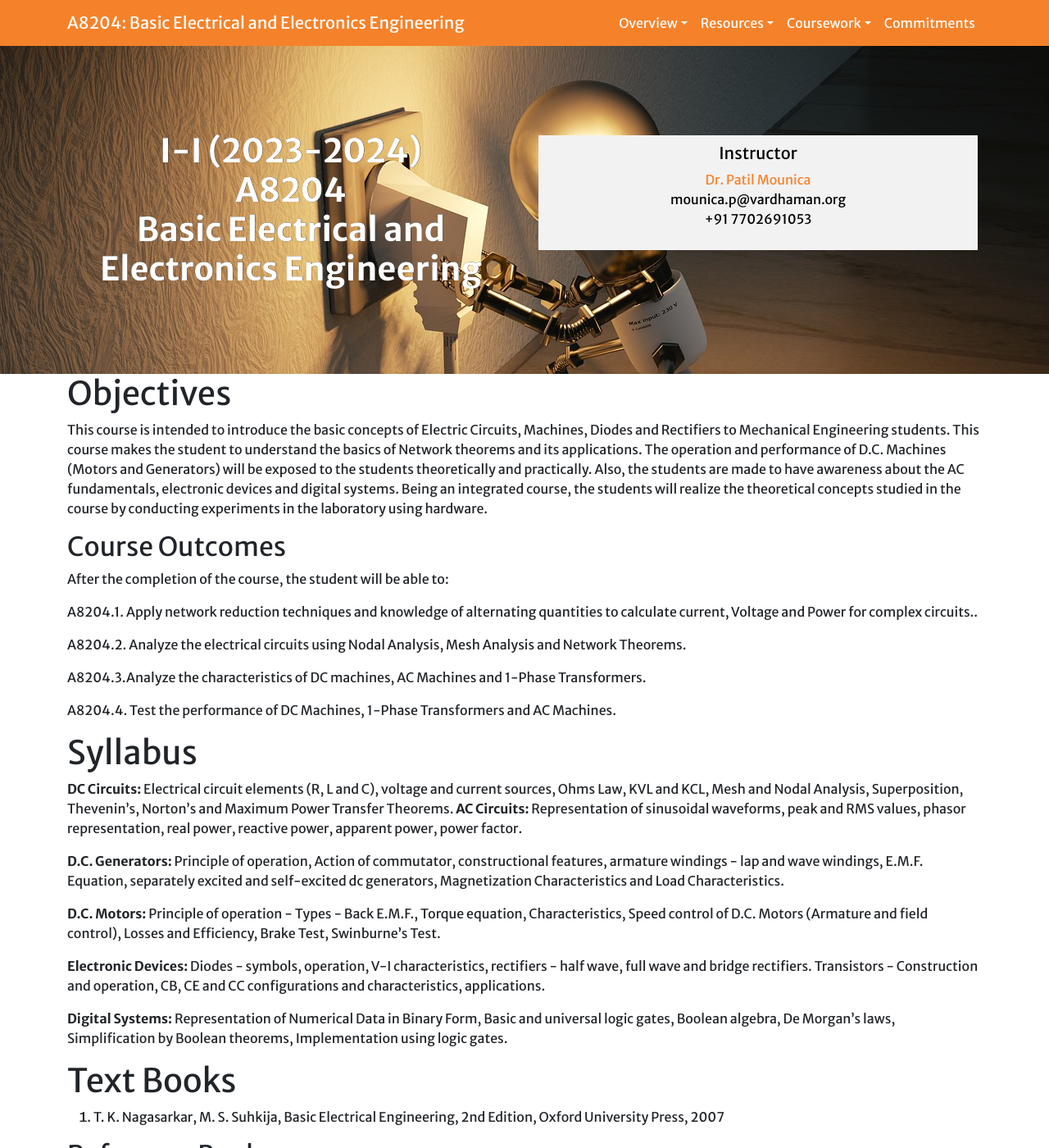
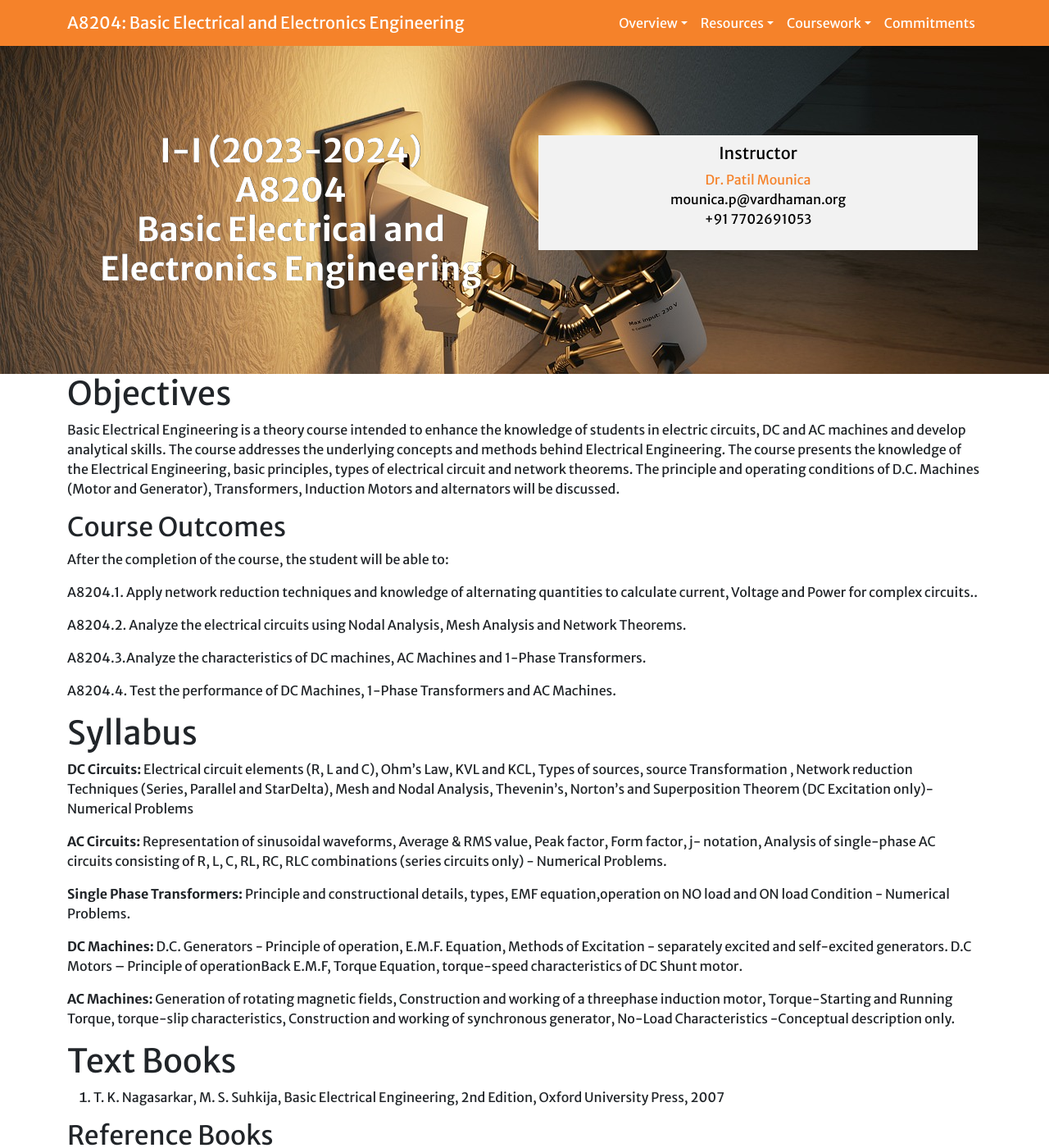
Before and after one commit to mounicavce/BEE, a Jekyll site: the page built from index.md, in a window 1280 px wide and 1400 px high. Shown: the whole window at 82% size. Built offline with Jekyll 4.4.1, drawn with Linux system fonts in a browser that asks for light colours; a script that is not in the unit is left out; our own code applies the rules of GitHub Pages for plain Markdown files.

Commit message:
Update index.md

```diff
--- a/index.md
+++ b/index.md
@@ -11,7 +11,7 @@ layout: course-single
 
 # <a name="description">Objectives</a>
 
-  This course is intended to introduce the basic concepts of Electric Circuits, Machines, Diodes and Rectifiers to Mechanical Engineering students. This course makes the student to understand the basics of Network theorems and its applications. The operation and performance of D.C. Machines (Motors and Generators) will be exposed to the students theoretically and practically. Also, the students are made to have awareness about the AC fundamentals, electronic devices and digital systems. Being an integrated course, the students will realize the theoretical concepts studied in the course by conducting experiments in the laboratory using hardware.
+  Basic Electrical Engineering is a theory course intended to enhance the knowledge of students in electric circuits, DC and AC machines and develop analytical skills. The course addresses the underlying concepts and methods behind Electrical Engineering. The course presents the knowledge of the Electrical Engineering, basic principles, types of electrical circuit and network theorems. The principle and operating conditions of D.C. Machines (Motor and Generator), Transformers, Induction Motors and alternators will be discussed.
 
 ## <a name="outcomes">Course Outcomes</a>
 
@@ -28,16 +28,18 @@ A8204.4. Test the performance of DC Machines, 1-Phase Transformers and AC Machin
 
 # <a name="syllabus">Syllabus</a>
 
-**DC Circuits:** Electrical circuit elements (R, L and C), voltage and current sources, Ohms Law, KVL and KCL, Mesh and Nodal Analysis, Superposition, Thevenin’s, Norton’s and Maximum Power Transfer Theorems.
-**AC Circuits:** Representation of sinusoidal waveforms, peak and RMS values, phasor representation, real power, reactive power, apparent power, power factor.
+**DC Circuits:** Electrical circuit elements (R, L and C), Ohm’s Law, KVL and KCL, Types of sources, source Transformation , Network reduction Techniques (Series, Parallel and StarDelta), Mesh and Nodal Analysis, Thevenin’s, Norton’s and Superposition Theorem (DC Excitation only)- Numerical Problems
 
-**D.C. Generators:** Principle of operation, Action of commutator, constructional features, armature windings - lap and wave windings, E.M.F. Equation, separately excited and self-excited dc generators, Magnetization Characteristics and Load Characteristics.
+**AC Circuits:** Representation of sinusoidal waveforms, Average & RMS value, Peak factor, Form factor, j- notation, Analysis of single-phase AC circuits consisting of R, L, C, RL, RC, RLC combinations (series circuits only) - Numerical Problems.
 
-**D.C. Motors:** Principle of operation - Types - Back E.M.F., Torque equation, Characteristics, Speed control of D.C. Motors (Armature and field control), Losses and Efficiency, Brake Test, Swinburne’s Test.
 
-**Electronic Devices:** Diodes - symbols, operation, V-I characteristics, rectifiers - half wave, full wave and bridge rectifiers. Transistors - Construction and operation, CB, CE and CC configurations and characteristics, applications.
+**Single Phase Transformers:** Principle and constructional details, types, EMF equation,operation on NO load and ON load Condition - Numerical Problems.
 
-**Digital Systems:** Representation of Numerical Data in Binary Form, Basic and universal logic gates, Boolean algebra, De Morgan’s laws, Simplification by Boolean theorems, Implementation using logic gates.
+**DC Machines:** D.C. Generators - Principle of operation, E.M.F. Equation, Methods of Excitation - separately excited and self-excited generators. D.C Motors – Principle of operationBack E.M.F, Torque Equation, torque-speed characteristics of DC Shunt motor.
+
+**AC Machines:** Generation of rotating magnetic fields, Construction and working of a threephase induction motor, Torque-Starting and Running Torque, torque-slip characteristics, Construction and working of synchronous generator, No-Load Characteristics -Conceptual description only.
+
+
 
 # <a name="textbooks">Text Books</a>
 
```
